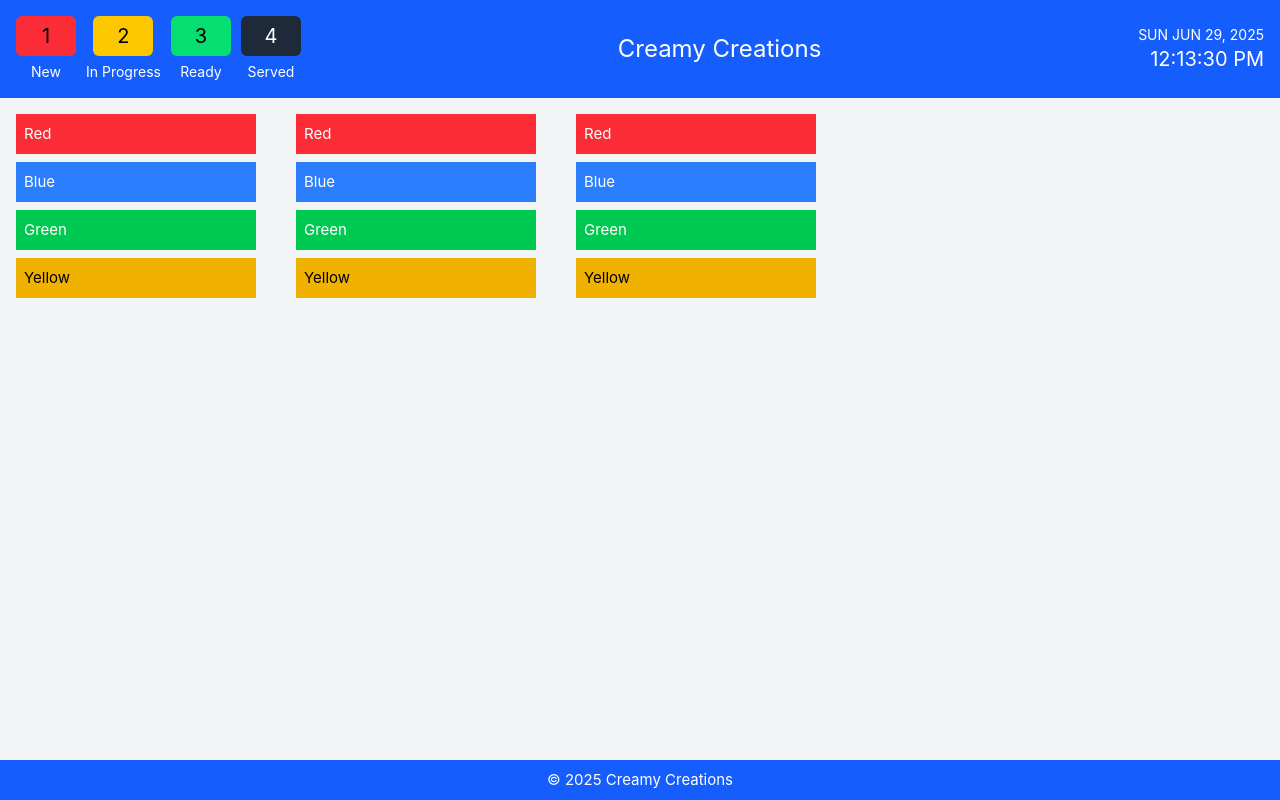
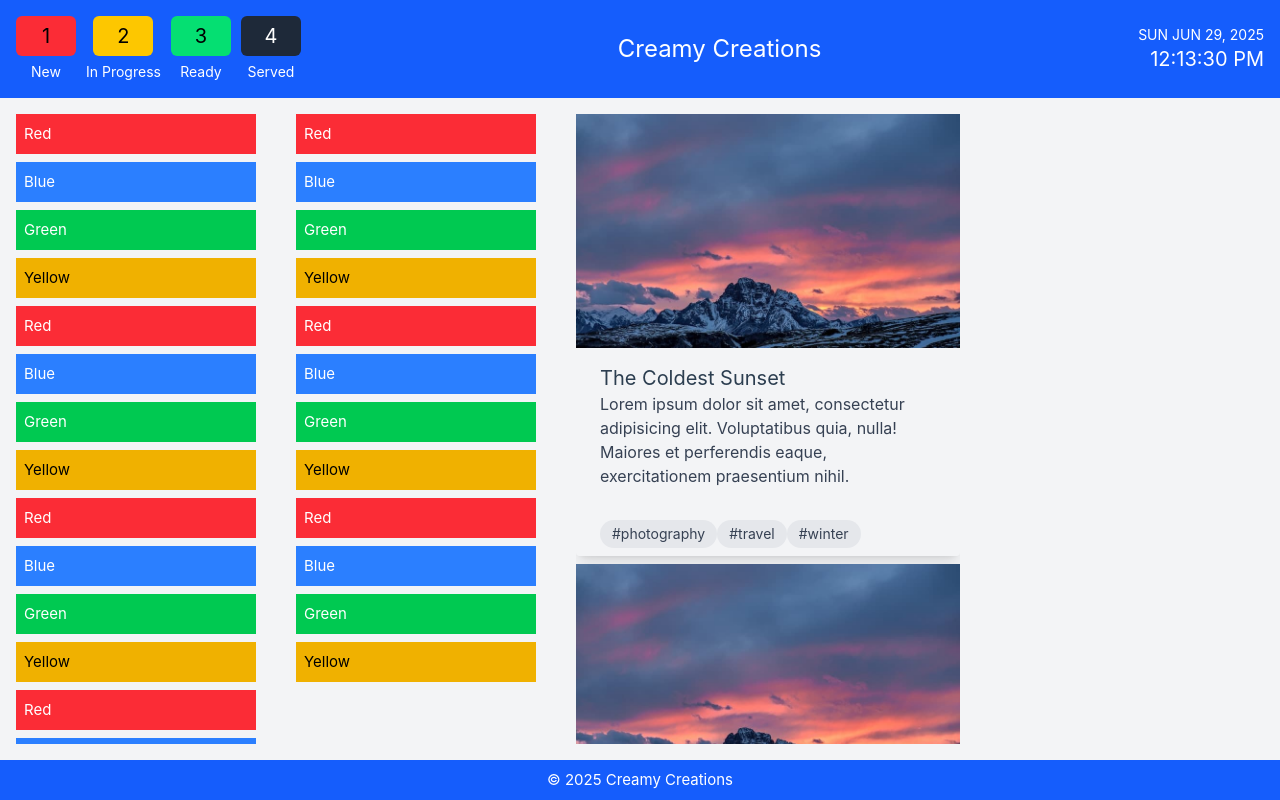
Before and after one commit to Genesis-Tan/Creamy-Created, a Vue app in the folder frontend-kitchen/: page / in a window 1280 px wide. Built offline with nearby package versions, Linux system fonts and the light colour scheme; the HTML template or start-up script is replaced by a standard one.

Commit message:
protype: fix interaction of flexbox with cards, remove scroll wheel

```diff
--- a/frontend-kitchen/src/App.vue
+++ b/frontend-kitchen/src/App.vue
@@ -1,17 +1,62 @@
 <script setup lang="ts">
 import Navbar from './components/navbar.vue'
+import Cards from './components/cards.vue'
 // You can also import a Footer if needed
 </script>
 
 <template>
-  <div class="min-h-screen flex flex-col">
+  <div class="h-screen flex flex-col">
     <!-- Navbar at top -->
     <Navbar />
 
-    <main class="flex-1 p-4 bg-gray-100">
-      <div class="flex flex-row gap-10">
+    <main class="flex-1 p-4 bg-gray-100 overflow-hidden">
+      <div class="flex flex-row gap-10 h-full">
         <!-- Column 1 -->
-        <div class="flex flex-col w-60 gap-2">
+        <div class="flex flex-col w-60 gap-2 overflow-y-auto no-scrollbar">
+          <div class="bg-red-500 p-2 text-white">Red</div>
+          <div class="bg-blue-500 p-2 text-white">Blue</div>
+          <div class="bg-green-500 p-2 text-white">Green</div>
+          <div class="bg-yellow-500 p-2 text-black">Yellow</div>
+          <div class="bg-red-500 p-2 text-white">Red</div>
+          <div class="bg-blue-500 p-2 text-white">Blue</div>
+          <div class="bg-green-500 p-2 text-white">Green</div>
+          <div class="bg-yellow-500 p-2 text-black">Yellow</div>
+          <div class="bg-red-500 p-2 text-white">Red</div>
+          <div class="bg-blue-500 p-2 text-white">Blue</div>
+          <div class="bg-green-500 p-2 text-white">Green</div>
+          <div class="bg-yellow-500 p-2 text-black">Yellow</div>
+          <div class="bg-red-500 p-2 text-white">Red</div>
+          <div class="bg-blue-500 p-2 text-white">Blue</div>
+          <div class="bg-green-500 p-2 text-white">Green</div>
+          <div class="bg-yellow-500 p-2 text-black">Yellow</div>
+          <div class="bg-red-500 p-2 text-white">Red</div>
+          <div class="bg-blue-500 p-2 text-white">Blue</div>
+          <div class="bg-green-500 p-2 text-white">Green</div>
+          <div class="bg-yellow-500 p-2 text-black">Yellow</div>
+          <div class="bg-red-500 p-2 text-white">Red</div>
+          <div class="bg-blue-500 p-2 text-white">Blue</div>
+          <div class="bg-green-500 p-2 text-white">Green</div>
+          <div class="bg-yellow-500 p-2 text-black">Yellow</div>
+          <div class="bg-red-500 p-2 text-white">Red</div>
+          <div class="bg-blue-500 p-2 text-white">Blue</div>
+          <div class="bg-green-500 p-2 text-white">Green</div>
+          <div class="bg-yellow-500 p-2 text-black">Yellow</div>
+          <div class="bg-red-500 p-2 text-white">Red</div>
+          <div class="bg-blue-500 p-2 text-white">Blue</div>
+          <div class="bg-green-500 p-2 text-white">Green</div>
+          <div class="bg-yellow-500 p-2 text-black">Yellow</div>
+          <div class="bg-red-500 p-2 text-white">Red</div>
+          <div class="bg-blue-500 p-2 text-white">Blue</div>
+          <div class="bg-green-500 p-2 text-white">Green</div>
+          <div class="bg-yellow-500 p-2 text-black">Yellow</div>
+          <div class="bg-red-500 p-2 text-white">Red</div>
+          <div class="bg-blue-500 p-2 text-white">Blue</div>
+          <div class="bg-green-500 p-2 text-white">Green</div>
+          <div class="bg-yellow-500 p-2 text-black">Yellow</div>
+          <div class="bg-red-500 p-2 text-white">Red</div>
+          <div class="bg-blue-500 p-2 text-white">Blue</div>
+          <div class="bg-green-500 p-2 text-white">Green</div>
+          <div class="bg-yellow-500 p-2 text-black">Yellow</div>
           <div class="bg-red-500 p-2 text-white">Red</div>
           <div class="bg-blue-500 p-2 text-white">Blue</div>
           <div class="bg-green-500 p-2 text-white">Green</div>
@@ -19,7 +64,15 @@ import Navbar from './components/navbar.vue'
         </div>
 
         <!-- Column 2 -->
-        <div class="flex flex-col w-60 gap-2">
+        <div class="flex flex-col w-60 gap-2 overflow-y-auto no-scrollbar">
+          <div class="bg-red-500 p-2 text-white">Red</div>
+          <div class="bg-blue-500 p-2 text-white">Blue</div>
+          <div class="bg-green-500 p-2 text-white">Green</div>
+          <div class="bg-yellow-500 p-2 text-black">Yellow</div>
+          <div class="bg-red-500 p-2 text-white">Red</div>
+          <div class="bg-blue-500 p-2 text-white">Blue</div>
+          <div class="bg-green-500 p-2 text-white">Green</div>
+          <div class="bg-yellow-500 p-2 text-black">Yellow</div>
           <div class="bg-red-500 p-2 text-white">Red</div>
           <div class="bg-blue-500 p-2 text-white">Blue</div>
           <div class="bg-green-500 p-2 text-white">Green</div>
@@ -27,11 +80,19 @@ import Navbar from './components/navbar.vue'
         </div>
 
         <!-- Column 3 -->
-        <div class="flex flex-col w-60 gap-2">
-          <div class="bg-red-500 p-2 text-white">Red</div>
-          <div class="bg-blue-500 p-2 text-white">Blue</div>
-          <div class="bg-green-500 p-2 text-white">Green</div>
-          <div class="bg-yellow-500 p-2 text-black">Yellow</div>
+        <div class="flex flex-col gap-2 overflow-y-auto no-scrollbar">
+          <Cards />
+          <Cards />
+          <Cards />
+          <Cards />
+          <Cards />
+          <Cards />
+          <Cards />
+          <Cards />
+          <Cards />
+          <Cards />
+          <Cards />
+          <Cards />
         </div>
       </div>
     </main>
--- a/frontend-kitchen/src/assets/main.css
+++ b/frontend-kitchen/src/assets/main.css
@@ -10,3 +10,14 @@ body,
   width: 100%;
   height: 100%;
 }
+
+/* Hide scrollbar for Chrome, Safari and Opera */
+.no-scrollbar::-webkit-scrollbar {
+    display: none;
+}
+
+/* Hide scrollbar for IE, Edge and Firefox */
+.no-scrollbar {
+    -ms-overflow-style: none;  /* IE and Edge */
+    scrollbar-width: none;  /* Firefox */
+}
--- /dev/null
+++ b/frontend-kitchen/src/components/cards.vue
@@ -0,0 +1,36 @@
+<template>
+  <div class="max-w-sm rounded shadow-lg">
+    <img
+      class="w-full"
+      src="../assets/card-top.jpg"
+      alt="Sunset in the mountains"
+    />
+    <div class="px-6 py-4">
+      <div class="font-bold text-xl mb-2">The Coldest Sunset</div>
+      <p class="text-gray-700 text-base">
+        Lorem ipsum dolor sit amet, consectetur adipisicing elit. Voluptatibus quia, nulla! Maiores
+        et perferendis eaque, exercitationem praesentium nihil.
+      </p>
+    </div>
+    <div class="px-6 pt-4 pb-2">
+      <span
+        class="inline-block bg-gray-200 rounded-full px-3 py-1 text-sm font-semibold text-gray-700 mr-2 mb-2"
+        >#photography</span
+      >
+      <span
+        class="inline-block bg-gray-200 rounded-full px-3 py-1 text-sm font-semibold text-gray-700 mr-2 mb-2"
+        >#travel</span
+      >
+      <span
+        class="inline-block bg-gray-200 rounded-full px-3 py-1 text-sm font-semibold text-gray-700 mr-2 mb-2"
+        >#winter</span
+      >
+    </div>
+  </div>
+</template>
+
+<script>
+export default {
+  name: 'Card',
+}
+</script>
--- a/frontend-kitchen/vite.config.ts
+++ b/frontend-kitchen/vite.config.ts
@@ -8,7 +8,7 @@ import tailwindcss from '@tailwindcss/vite'
 
 // https://vite.dev/config/
 export default defineConfig({
-  plugins: [vue(), vueJsx(), vueDevTools(), tailwindcss()],
+  plugins: [vue(), vueJsx(), tailwindcss()],
   resolve: {
     alias: {
       '@': fileURLToPath(new URL('./src', import.meta.url)),
```
Also changed, not shown: frontend-kitchen/src/assets/card-top.jpg (added).
